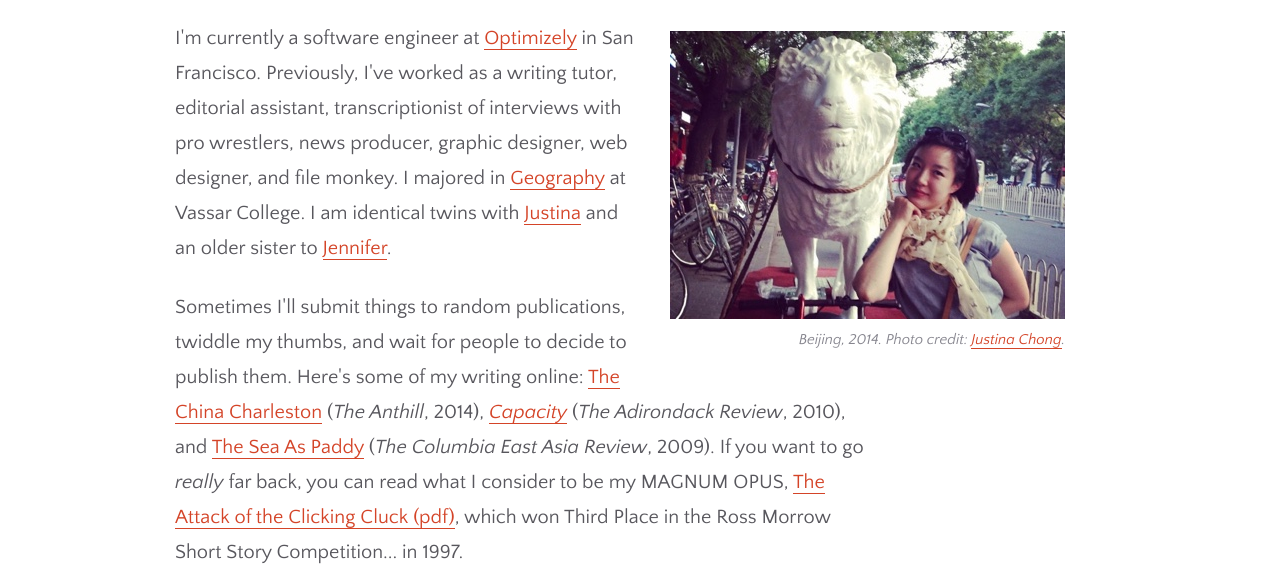
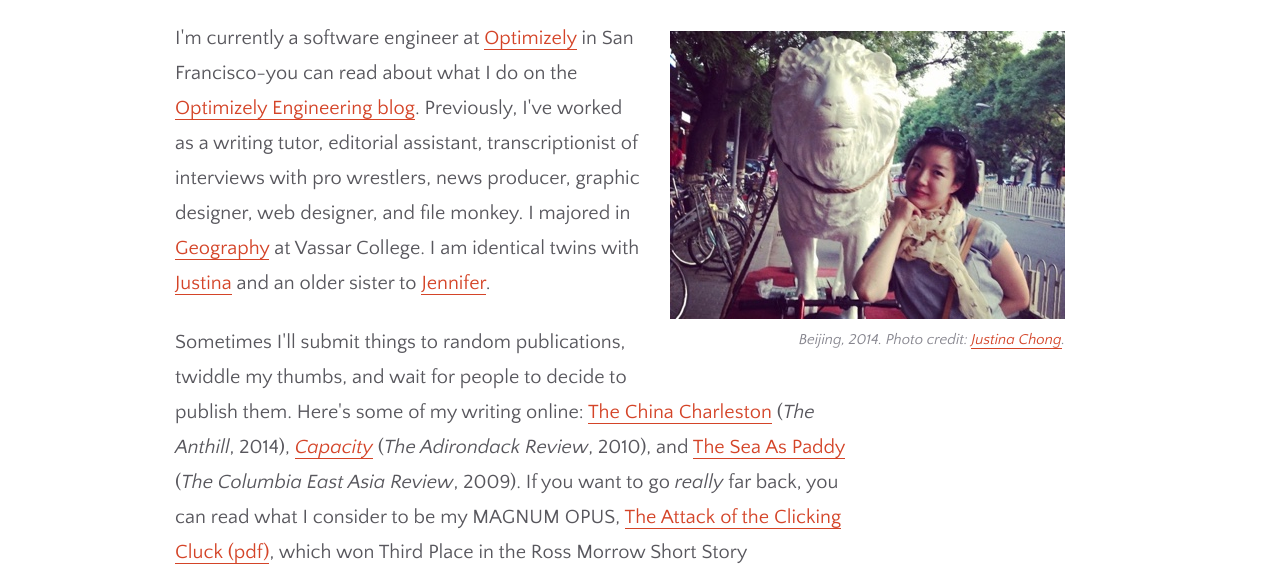
Before and after one commit to jessicalc/jessicalc.github.io, a plain HTML site: page index.html in a window 1280 px wide. Shown: the part 216-793 px from the top of the page. Drawn offline with Linux system fonts and the light colour scheme.

Commit message:
add link to eng blog post

```diff
--- a/index.html
+++ b/index.html
@@ -43,7 +43,7 @@
                   <div class='caption'>Beijing, 2014. Photo credit: <a href="http://www.justinachong.com">Justina Chong</a>.</div>
                 </div>
               <p>
-                I'm currently a software engineer at <a href="https://www.optimizely.com">Optimizely</a> in San Francisco. Previously, I've worked as a writing tutor, editorial assistant, transcriptionist of interviews with pro wrestlers, news producer, graphic designer, web designer, and file monkey. I majored in <a href="https://earthscienceandgeography.vassar.edu/">Geography</a> at Vassar College. I am identical twins with <a href="https://justinachong.com">Justina</a> and an older sister to <a href="https://linjer.co">Jennifer</a>.
+                I'm currently a software engineer at <a href="https://www.optimizely.com">Optimizely</a> in San Francisco-you can read about what I do on the <a href="https://medium.com/engineers-optimizely/engineer-q-a-jessica-chong-frontend-engineer-a62fa7994ecb" target="_blank">Optimizely Engineering blog</a>. Previously, I've worked as a writing tutor, editorial assistant, transcriptionist of interviews with pro wrestlers, news producer, graphic designer, web designer, and file monkey. I majored in <a href="https://earthscienceandgeography.vassar.edu/">Geography</a> at Vassar College. I am identical twins with <a href="https://justinachong.com">Justina</a> and an older sister to <a href="https://linjer.co">Jennifer</a>.
               </p>
               <p>
                 Sometimes I'll submit things to random publications, twiddle my thumbs, and wait for people to decide to publish them. Here's some of my writing online:
```
